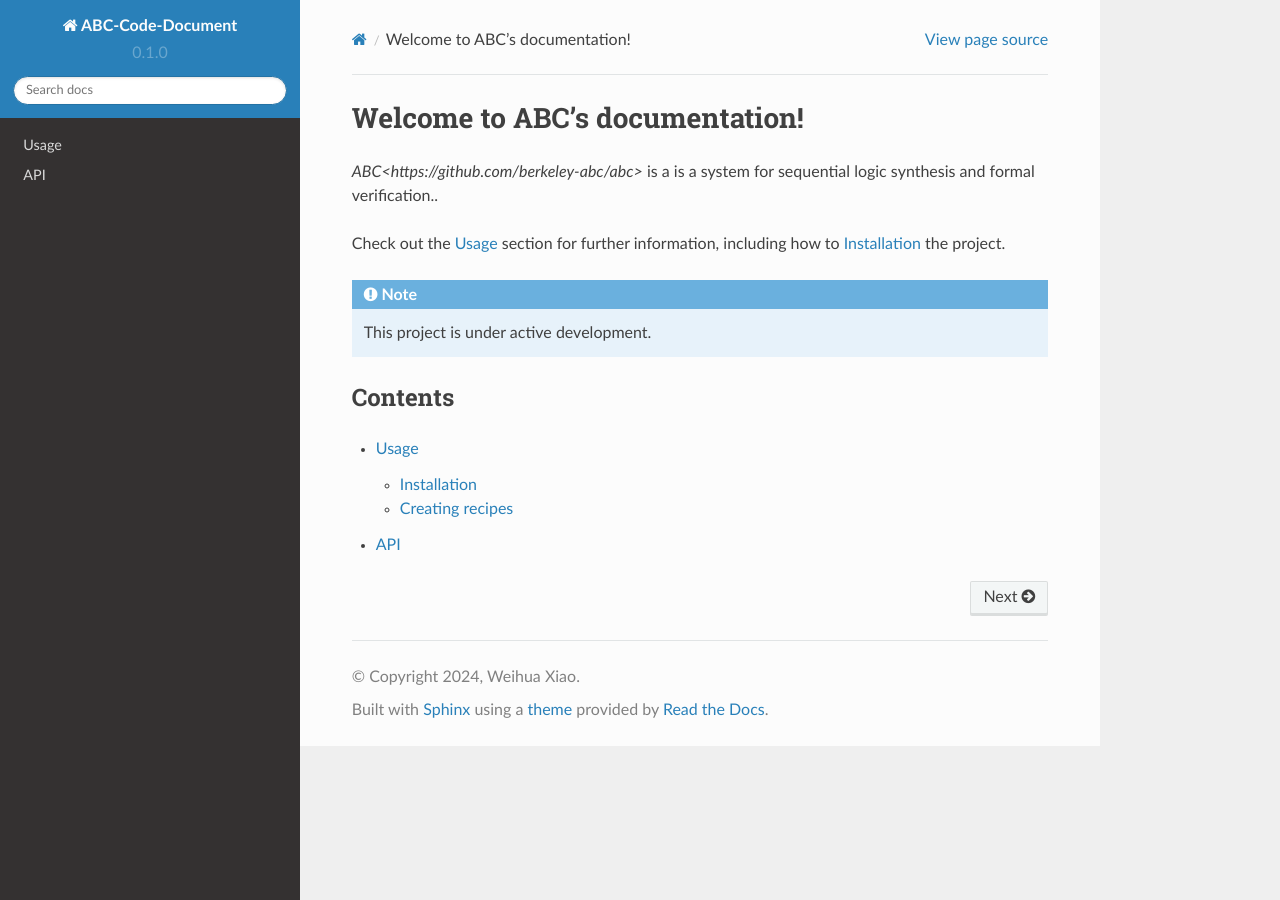
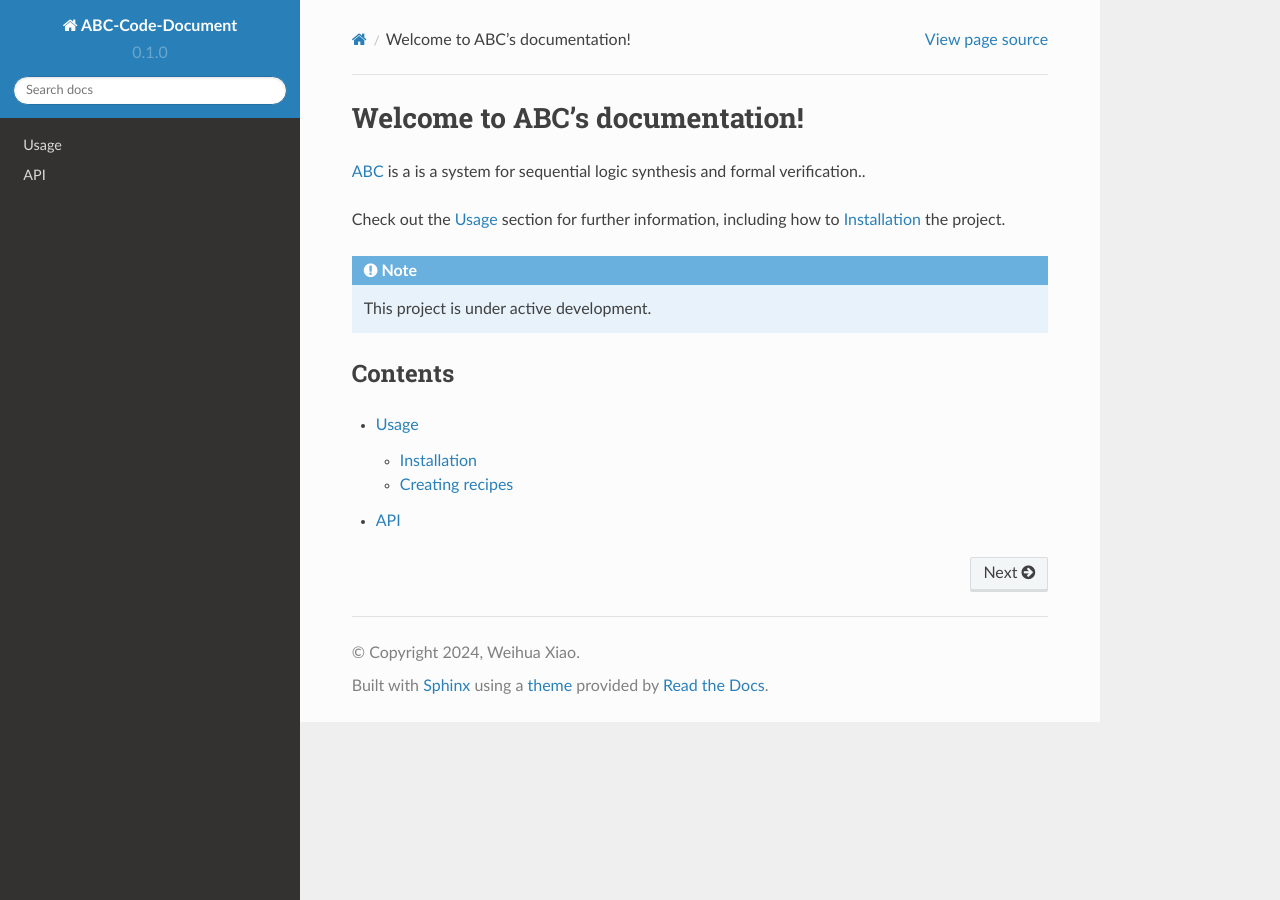
Before and after one commit to FCHXWH/ABC-Code-Document, a Sphinx documentation site: the page built from docs/source/index.rst, in a window 1280 px wide. Built offline with Sphinx 7.4.7 and the Read the Docs theme 2.0.0, drawn with Linux system fonts in a browser that asks for light colours.

Commit message:
Update index.rst

```diff
--- a/docs/source/index.rst
+++ b/docs/source/index.rst
@@ -1,7 +1,7 @@
 Welcome to ABC's documentation!
 ===================================
 
-`ABC<https://github.com/berkeley-abc/abc>` is a is a system for sequential logic synthesis and formal verification..
+`ABC <https://github.com/berkeley-abc/abc>`_ is a is a system for sequential logic synthesis and formal verification..
 
 Check out the :doc:`usage` section for further information, including
 how to :ref:`installation` the project.
```
